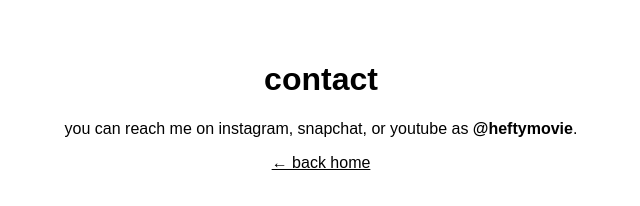
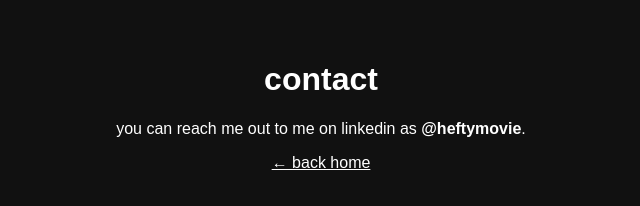
Before and after one commit to heftymovie/heftymovie.github.io, a plain HTML site: page contact.html in a window 1280 px wide. Shown: the whole page, without its empty margins (319-959 px from the left). Drawn offline with Linux system fonts and the light colour scheme.

Commit message:
Update contact.html

```diff
--- a/contact.html
+++ b/contact.html
@@ -12,20 +12,20 @@
   <style>
     body {
       margin: 0;
-      background: #fff;
-      color: #000;
+      background: #111;
+      color: #fff;
       font-family: Arial, sans-serif;
       text-align: center;
       padding: 40px;
     }
     a {
-      color: #000;
+      color: #fff;
     }
   </style>
 </head>
 <body>
   <h1>contact</h1>
-  <p>you can reach me on instagram, snapchat, or youtube as <strong>@heftymovie</strong>.</p>
+  <p>you can reach me out to me on linkedin as <strong>@heftymovie</strong>.</p>
   <p><a href="index.html">← back home</a></p>
 </body>
 </html>
```
